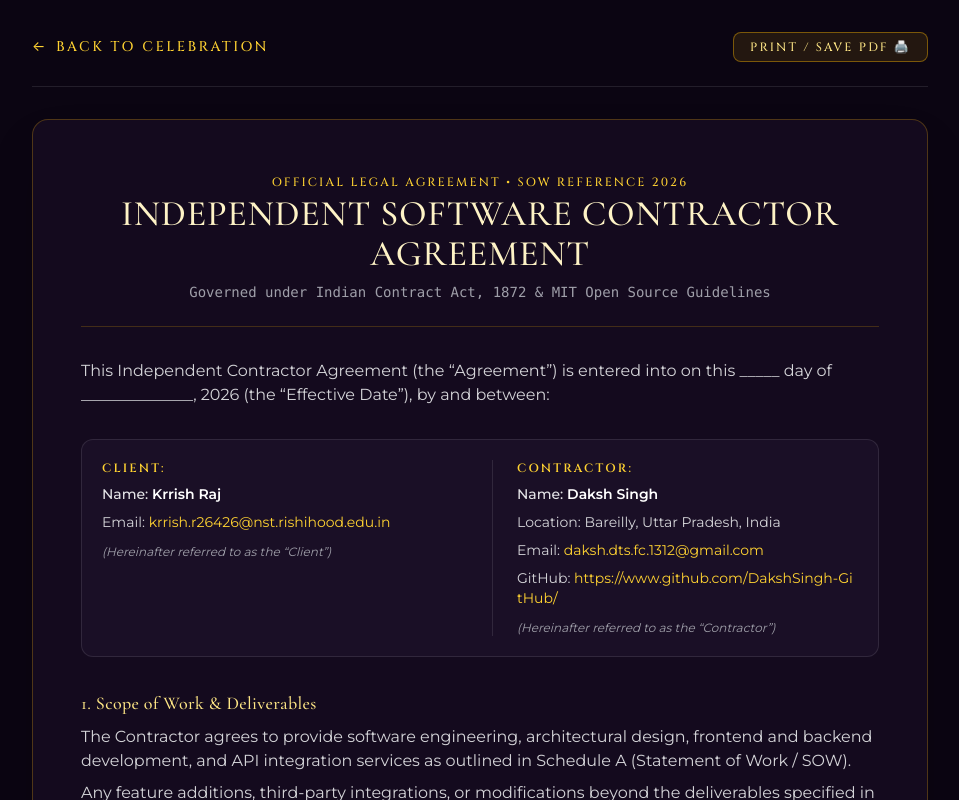
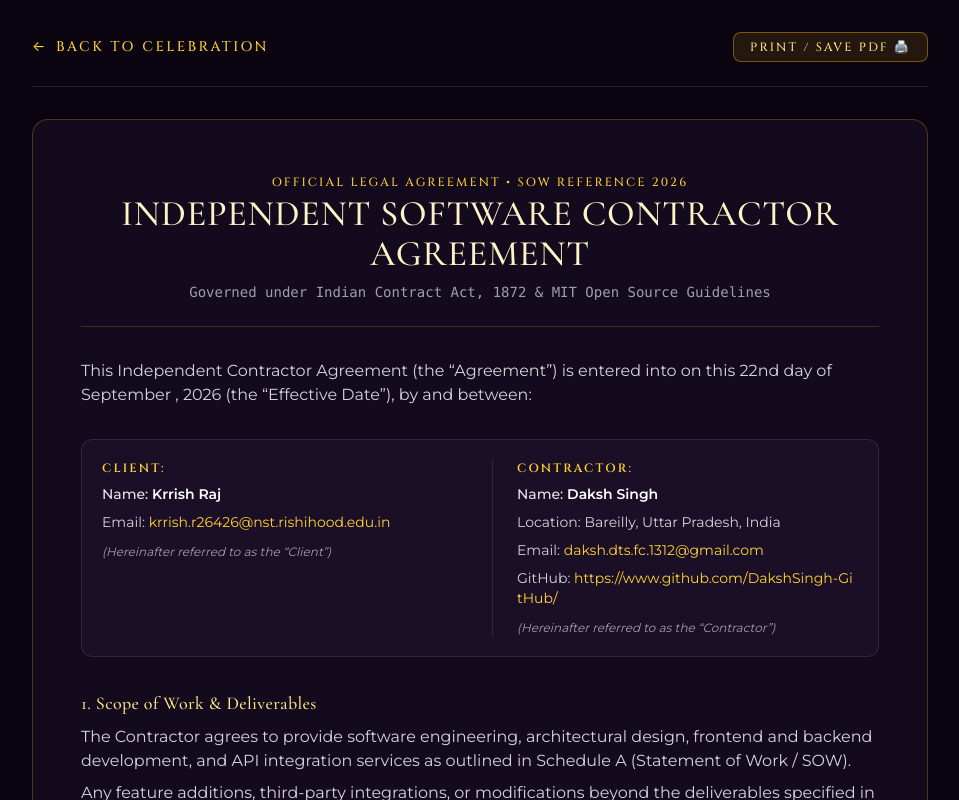
Before and after one commit to DakshSingh-GitHub/my-aisha, a Next.js app: page /dev-contract in a window 1280 px wide. Shown: the top 800 px of the page, without its empty margins (160-1119 px from the left). Built offline with nearby package versions, Linux system fonts and the light colour scheme.

Commit message:
Update effective date in developer contract

```diff
--- a/app/dev-contract/page.tsx
+++ b/app/dev-contract/page.tsx
@@ -37,9 +37,11 @@ export default function DevContractPage() {
           </p>
         </header>
 
+
         {/* Preamble */}
         <p className="text-sm sm:text-base text-zinc-300">
-          This Independent Contractor Agreement (the &ldquo;Agreement&rdquo;) is entered into on this _____ day of ______________, 2026 (the &ldquo;Effective Date&rdquo;), by and between:
+          This Independent Contractor Agreement (the &ldquo;Agreement&rdquo;) is entered into on this 22nd day of September
+          , 2026 (the &ldquo;Effective Date&rdquo;), by and between:
         </p>
 
         {/* Parties Grid */}
```
